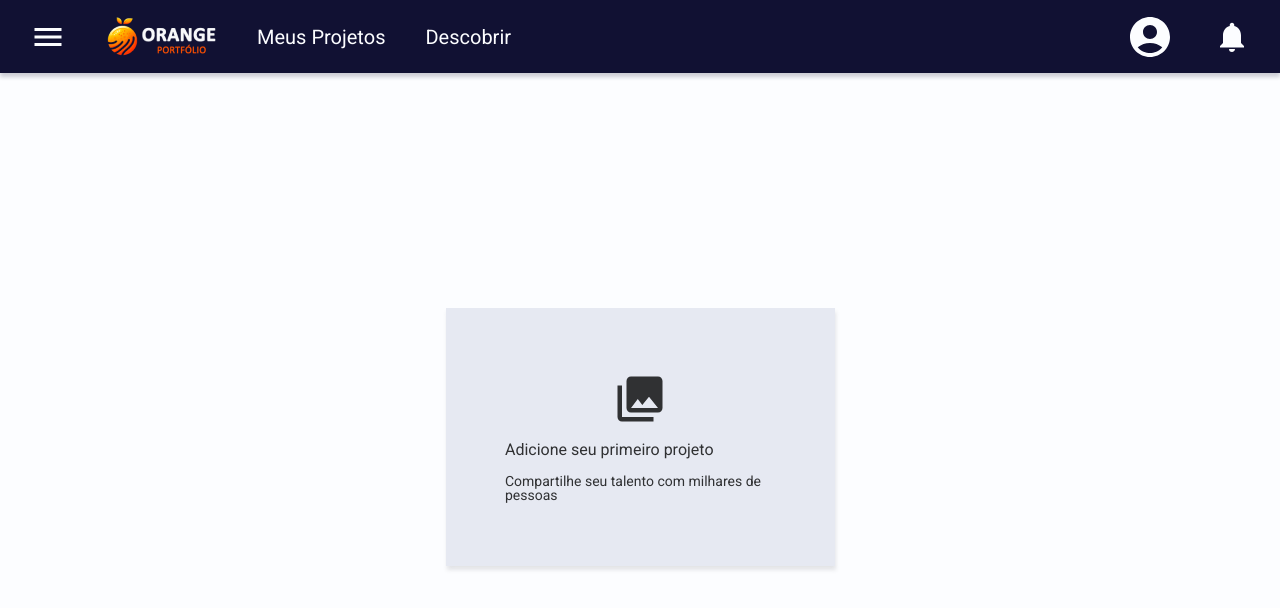
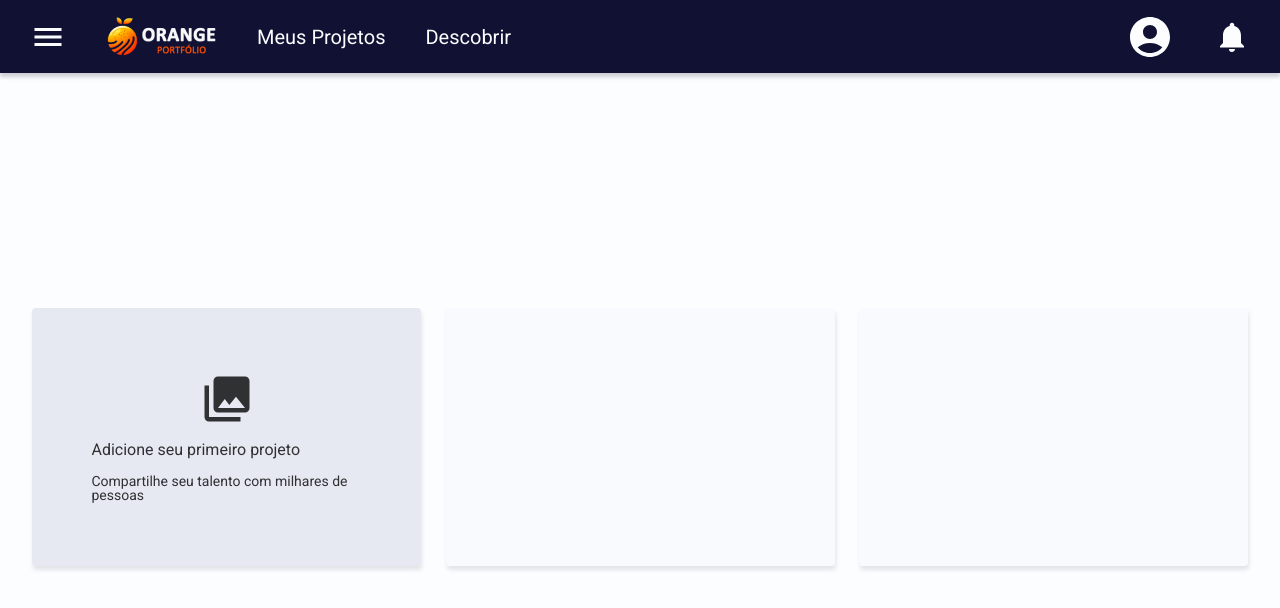
Before and after one commit to squad7-fcamara/spa-orange-portfolio, a React (Vite) app: page /my-projects in a window 1280 px wide. Shown: the top 608 px of the page. Built offline with nearby package versions, Linux system fonts and the light colour scheme.

Commit message:
:sparkles: feat: added blank card

```diff
--- a/src/components/ProjectCard/index.jsx
+++ b/src/components/ProjectCard/index.jsx
@@ -1,13 +1,17 @@
 import { MdCollections } from "react-icons/md";
-import { CardSC } from "./style";
+import { CardWithoutProjectSC, BlankCardSC, ProjectCards } from "./style";
 
 function ProjectCard() {
   return (
-    <CardSC>
-      <MdCollections size={"5.4rem"} />
-      <h1>Adicione seu primeiro projeto</h1>
-      <p>Compartilhe seu talento com milhares de pessoas</p>
-    </CardSC>
+    <ProjectCards>
+      <CardWithoutProjectSC>
+        <MdCollections size={"5.4rem"} />
+        <h1>Adicione seu primeiro projeto</h1>
+        <p>Compartilhe seu talento com milhares de pessoas</p>
+      </CardWithoutProjectSC>
+      <BlankCardSC />
+      <BlankCardSC />
+    </ProjectCards>
   );
 }
 
--- a/src/components/ProjectCard/style.jsx
+++ b/src/components/ProjectCard/style.jsx
@@ -1,17 +1,32 @@
 import styled from "styled-components";
 
-export const CardSC = styled.div`
+export const ProjectCards = styled.div`
+  max-width: 1280px;
+  width: 100%;
+  display: flex;
+  flex-wrap: wrap;
+  gap: 1.6rem;
+  justify-content: space-between;
+
+  div {
+    min-width: 32rem;
     width: 38.9rem;
     height: 25.8rem;
+    border-radius: 0.4rem;
+    box-shadow: 0.1rem 0.4rem 0.4rem rgba(129, 131, 136, 0.2);
+    margin-block: 1.6rem;
     display: flex;
     flex-direction: column;
     justify-content: center;
     align-content: center;
     align-items: center;
     gap: 1.6rem;
+  }
+`;
+
+export const CardWithoutProjectSC = styled.div`
   color: #303133;
   background-color: #e6e9f2;
-  box-shadow: 0.1rem 0.4rem 0.4rem rgba(129, 131, 136, 0.2);
 
   h1 {
     width: 27rem;
@@ -22,3 +37,7 @@ export const CardSC = styled.div`
     font-size: 1.4rem;
   }
 `;
+
+export const BlankCardSC = styled.div`
+  background-color: #e6e9f233;
+`;
```
Lines whose indentation alone changed are shown as unchanged.
